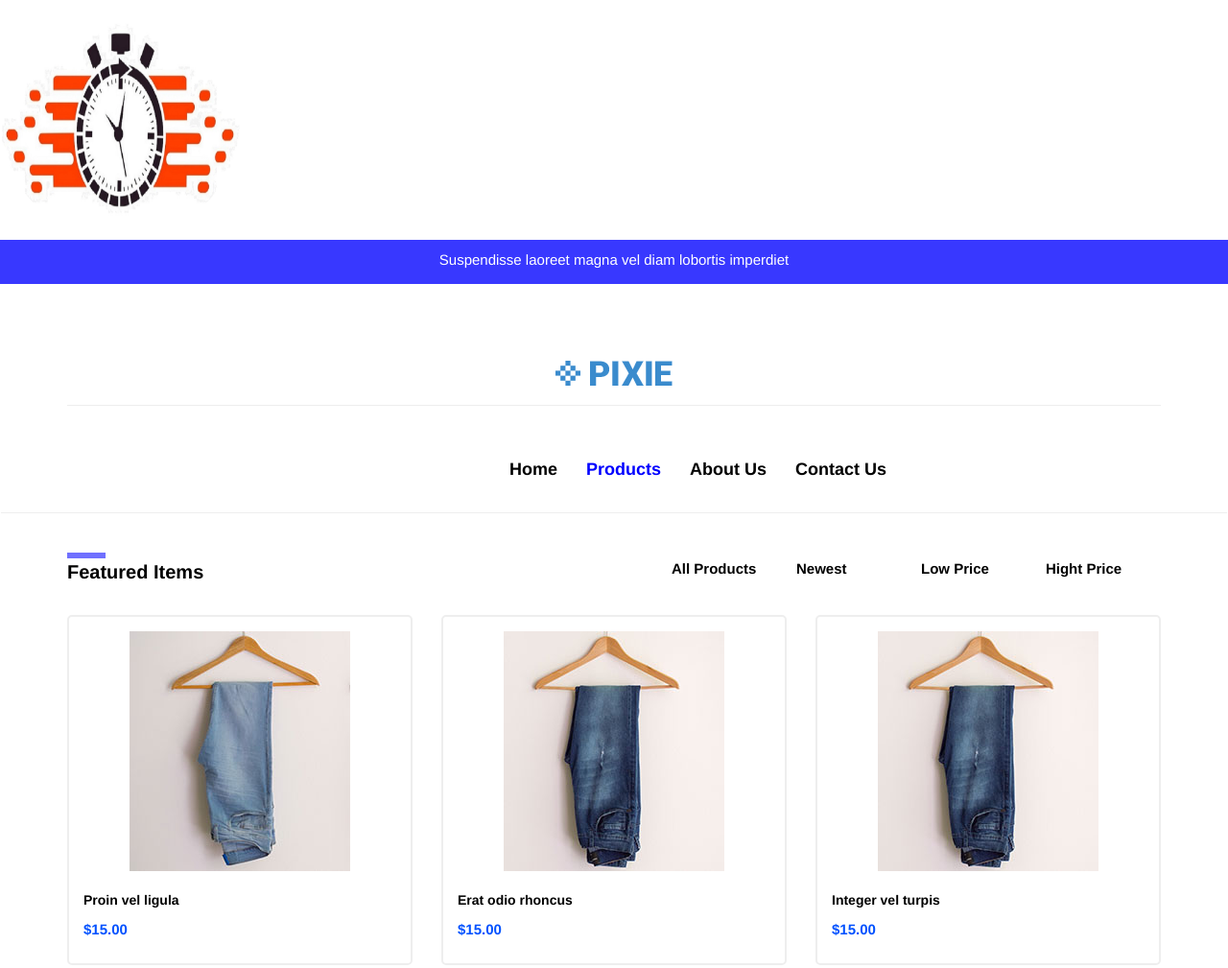
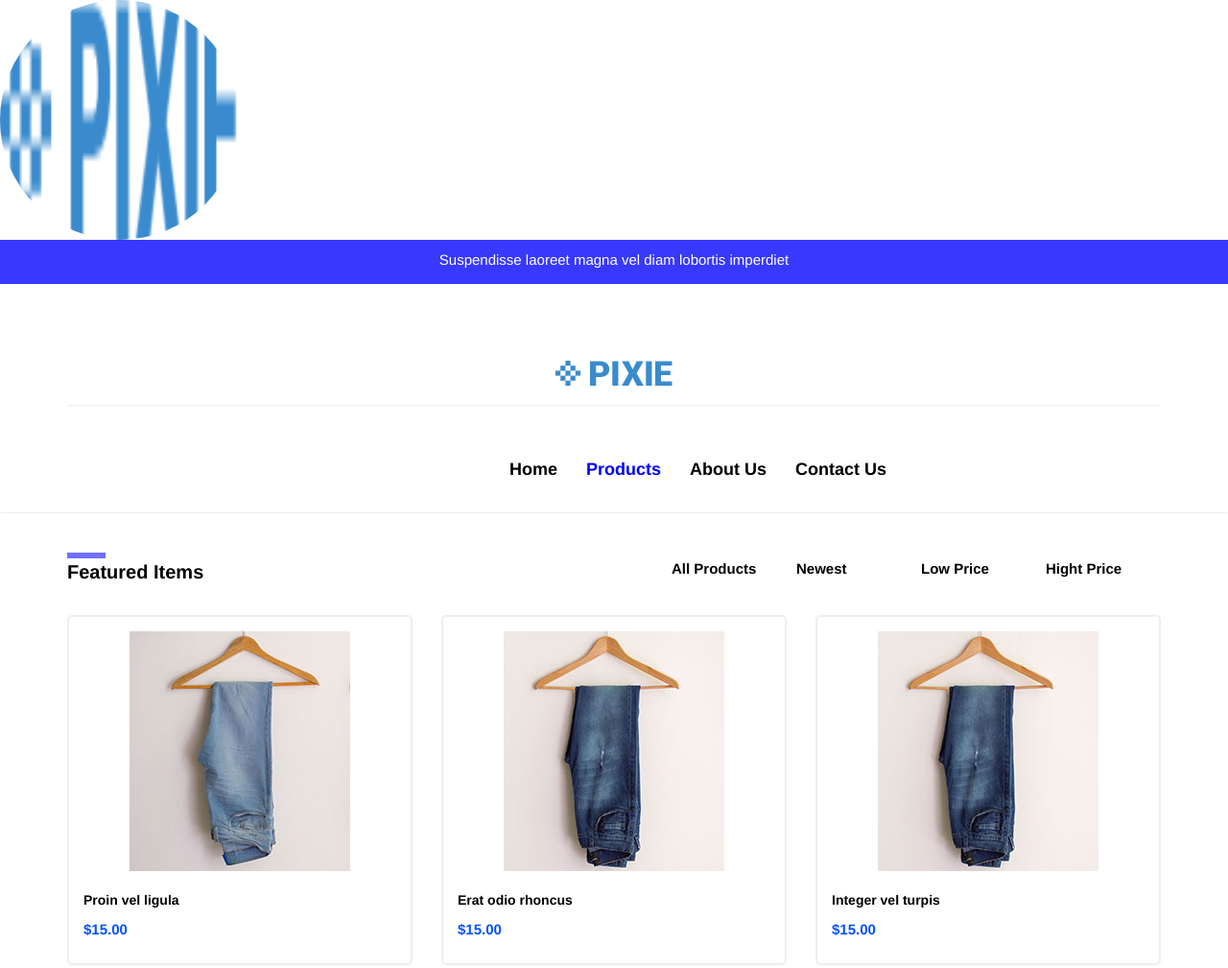
Before and after one commit to tarekbalosh/pixie, a plain HTML site: page products.html in a window 1280 px wide. Shown: the top 1009 px of the page at 96% size. Drawn offline with Linux system fonts and the light colour scheme.

Commit message:
Update products.html
update src image

```diff
--- a/products.html
+++ b/products.html
@@ -13,7 +13,7 @@
      <link   rel="stylesheet" href="fontawesome/fonts/font-awesome.css">
 </head>
 <body>
-    <img src="images/logo.png" alt = "logo" height="250px" width="250px" style="border-radius:50%" />
+    <img src="images/header-logo.png" alt = "logo" height="250px" width="250px" style="border-radius:50%" />
 
     <div class="row">
      <div class="col-xs-12">
```
